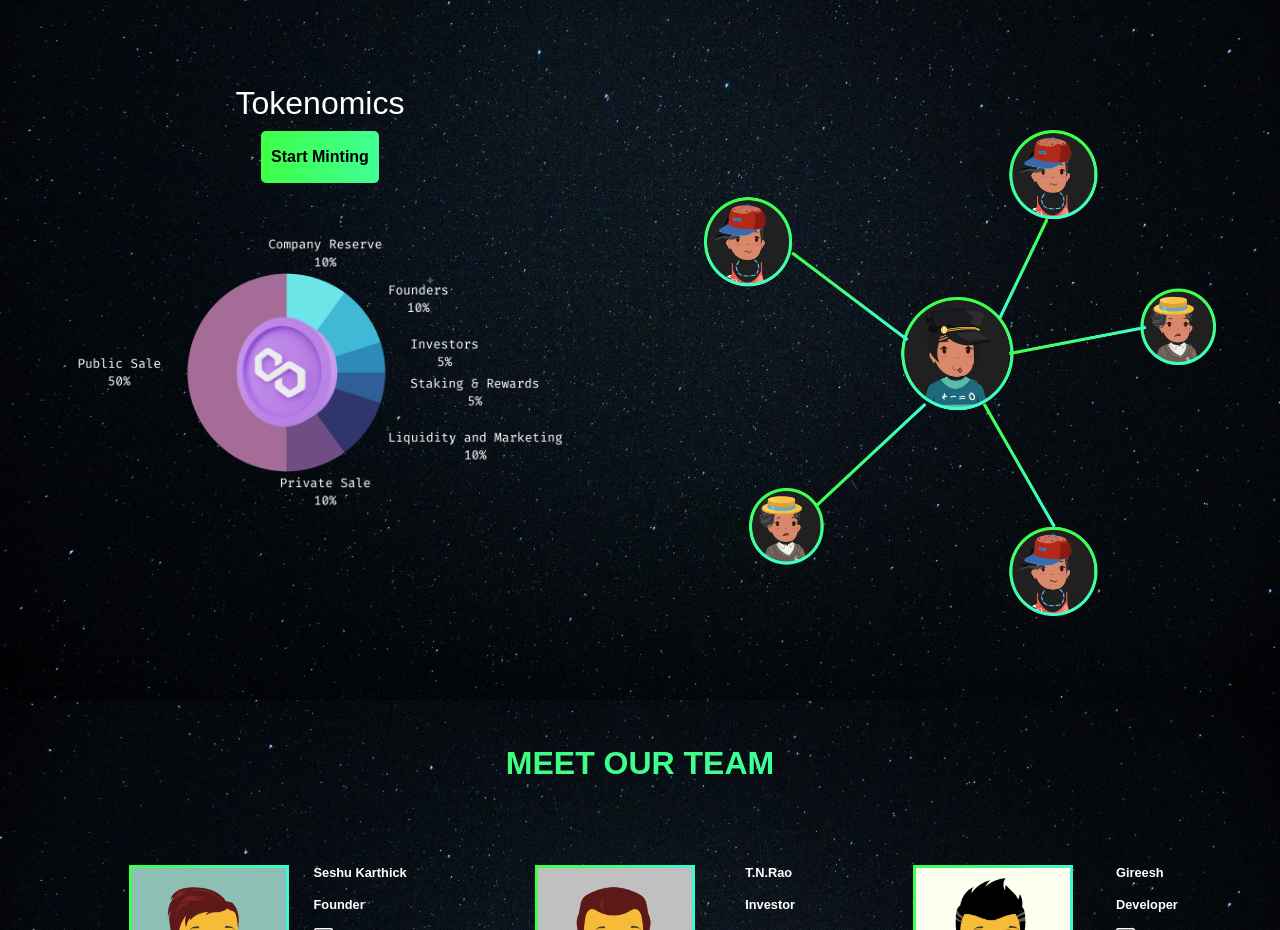
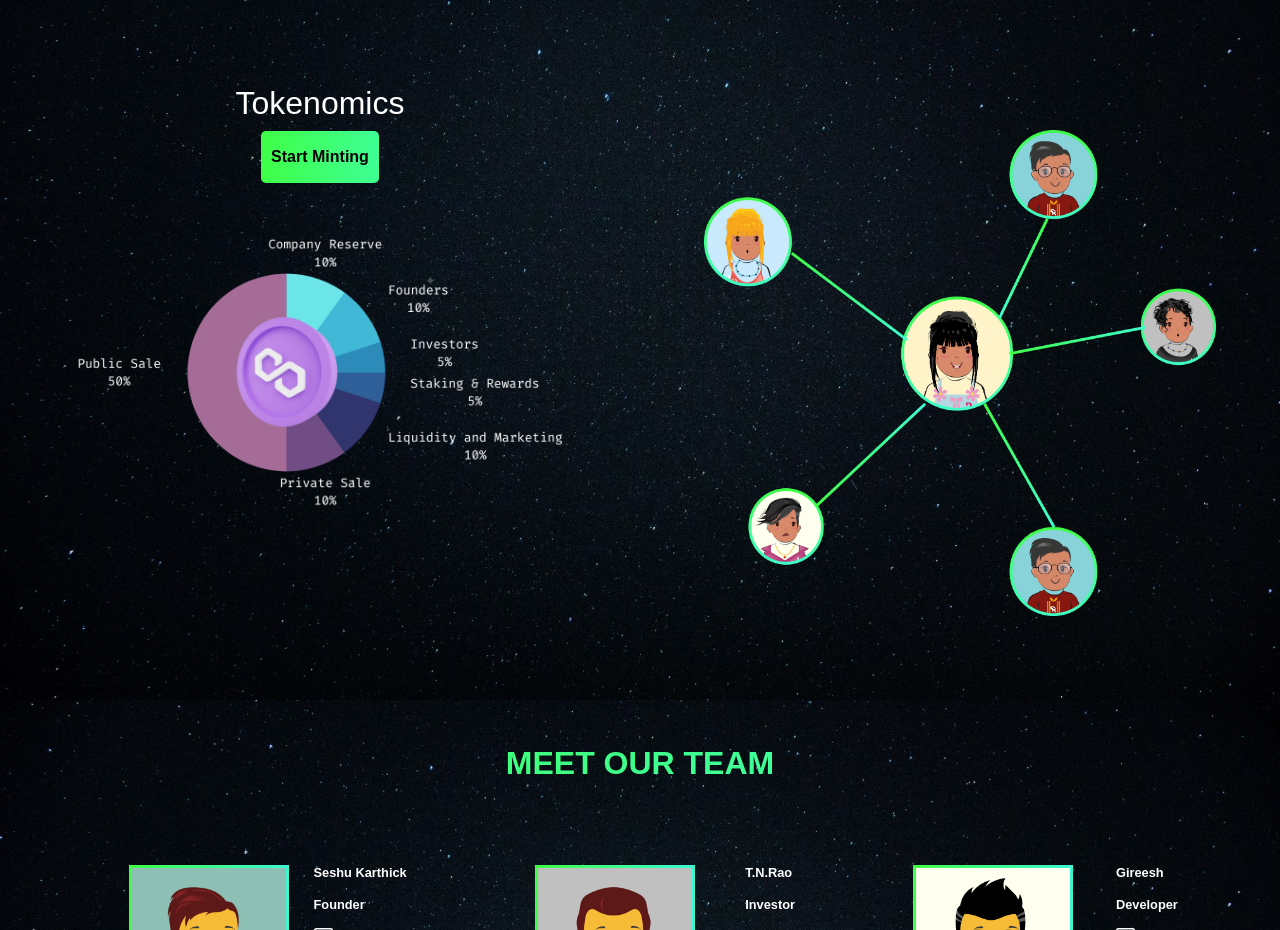
Before and after one commit to enteraltspace/altspacechamps, a React (Create React App) app: page / in a window 1280 px wide. Shown: the part 1860-2790 px from the top of the page. Built offline with nearby package versions, Linux system fonts and the light colour scheme.

Commit message:
Updated Community Image

```diff
--- a/src/components/community/community.js
+++ b/src/components/community/community.js
@@ -10,7 +10,7 @@ function Community(){
         <img src={require("./tokenomics.png")} className="community-img1"/>
     </div>
     <div className="community-div1">
-        <img src={require("./circles.png")} className="community-img1"/>
+        <img src={require("./community.png")} className="community-img1"/>
     </div>
     </>)
 }
```
